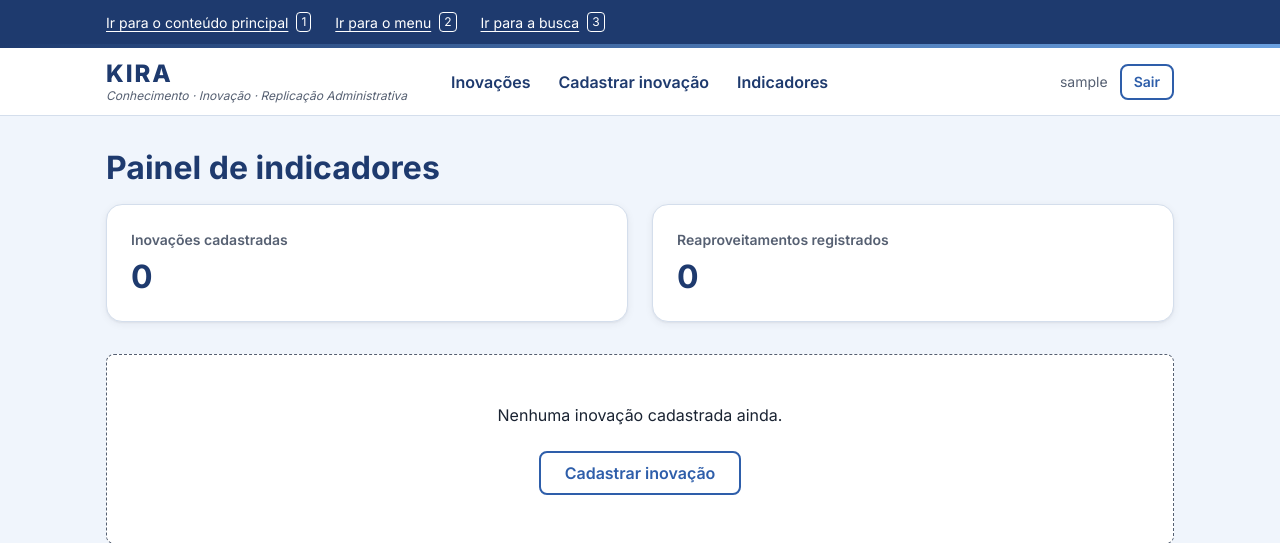
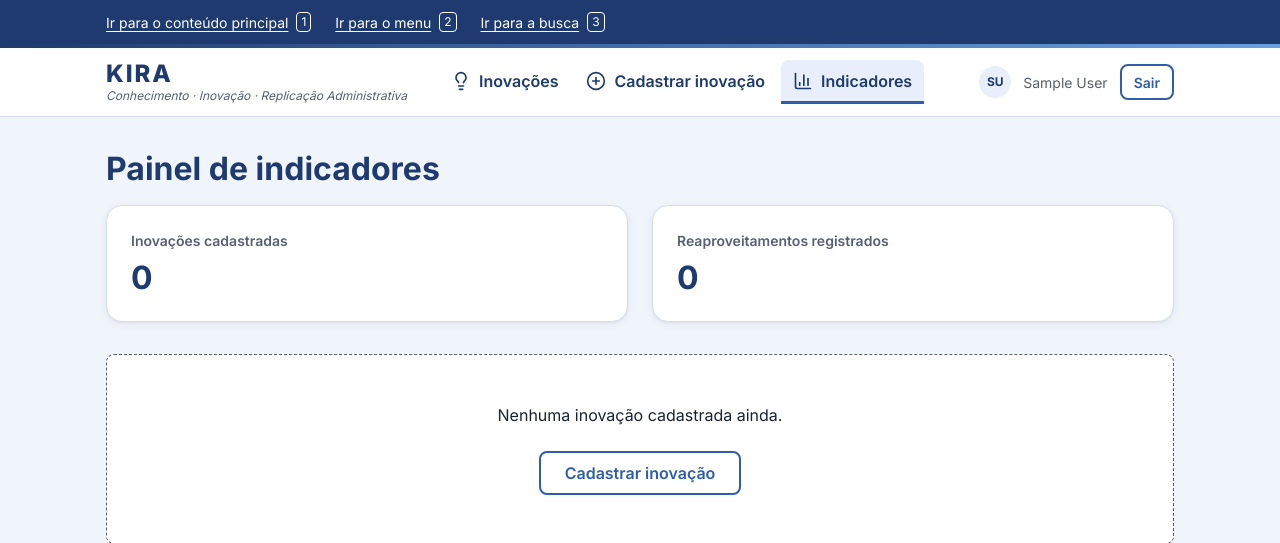
Before and after one commit to SofiaNascimento/kira-repositorio-inovacoes, a Django app: page /indicadores/ in a window 1280 px wide. Shown: the top 543 px of the page. Run offline with Django 5.2, Linux system fonts and the light colour scheme; the visitor is signed in with stand-in values (Sample User, id 1); data that the repository does not hold is empty.

Commit message:
feat(design): marca a pagina atual no menu com icones
O nav vira nav#menu com o icone do Lucide antes de cada texto e aria-current (page no destino, true na secao) pelo processor da casca; a area do usuario mostra as iniciais decorativas e o nome completo num span sem atributo. Ajusta os testes antigos autorizados T-A (links do cabecalho pelo href e texto exibido), T-E (sem svg so no main do painel vazio) e T-F (span Ana Souza). RED-16 a RED-20, RED-22. 19 testes novos; 1118 passando.

```diff
--- a/templates/base.html
+++ b/templates/base.html
@@ -31,15 +31,18 @@
     <div class="container cabecalho">
       {% include "marca.html" with link=True %}
       {% if user.is_authenticated %}
-        {# INOV-38: o cadastro e alcancavel de qualquer pagina interna. #}
-        <nav aria-label="Principal">
-          <a href="{% url 'inovacoes:lista' %}">Inovações</a>
-          <a href="{% url 'inovacoes:nova' %}">Cadastrar inovação</a>
+        {# INOV-38: o cadastro e alcancavel de qualquer pagina interna. RED-16: icone antes do texto; #}
+        {# RED-17, RED-18: aria-current pelo context processor da casca (menu_atual, menu_estado). #}
+        <nav id="menu" aria-label="Principal">
+          <a href="{% url 'inovacoes:lista' %}"{% if menu_atual == "inovacoes" %} aria-current="{{ menu_estado }}"{% endif %}>{% include "icones/lampada.svg" %}Inovações</a>
+          <a href="{% url 'inovacoes:nova' %}"{% if menu_atual == "nova" %} aria-current="{{ menu_estado }}"{% endif %}>{% include "icones/circulo-mais.svg" %}Cadastrar inovação</a>
           {# REAP-28: o painel de indicadores (RF10). #}
-          <a href="{% url 'indicadores:painel' %}">Indicadores</a>
+          <a href="{% url 'indicadores:painel' %}"{% if menu_atual == "indicadores" %} aria-current="{{ menu_estado }}"{% endif %}>{% include "icones/grafico-barras.svg" %}Indicadores</a>
         </nav>
         <div class="usuario">
-          <span>{{ user.get_username }}</span>
+          {# RED-20: iniciais decorativas; o nome completo (ou o username) num span sem atributo. #}
+          <span class="usuario__iniciais" aria-hidden="true">{% if user.first_name %}{{ user.first_name|first|upper }}{{ user.last_name|first|upper }}{% else %}{{ user.get_username|first|upper }}{% endif %}</span>
+          <span>{{ user.get_full_name|default:user.get_username }}</span>
           {# LogoutView so aceita POST: sair e um formulario, nao um link. #}
           <form method="post" action="{% url 'contas:sair' %}">
             {% csrf_token %}
--- a/templates/kira.css
+++ b/templates/kira.css
@@ -184,17 +184,31 @@ body > header {
 /* §3: a tagline e o unico uso de italico. */
 .marca__tagline { font-size: var(--fs-xs); font-style: italic; color: var(--text-muted); }
 
+/* Menu (§5.2 v2; RED-16, RED-19, RED-22): icone antes do texto; no celular os itens
+   quebram de linha, sem virar so icone. */
 nav[aria-label=Principal] { display: flex; flex-wrap: wrap; gap: var(--space-1); }
 nav[aria-label=Principal] a {
+  display: inline-flex;
+  align-items: center;
+  gap: var(--space-2);
+  min-height: 44px;
   padding: var(--space-2) var(--space-3);
-  border-radius: var(--raio);
+  border-bottom: 3px solid transparent;
+  border-radius: var(--raio) var(--raio) 0 0;
   color: var(--brand-navy);
   font-weight: 600;
   text-decoration: none;
   transition: background-color var(--transicao);
 }
+nav[aria-label=Principal] svg { flex: none; }
 nav[aria-label=Principal] a:hover { background: var(--bg); }
+/* Pagina atual (pagina ou secao): fundo suave e barra de 3px, nao so a cor (WCAG 1.4.1). */
+nav[aria-label=Principal] a[aria-current] {
+  background: var(--info-tint);
+  border-bottom: 3px solid var(--brand-blue);
+}
 
+/* Area do usuario (RED-20): iniciais decorativas, nome e o Sair. */
 .usuario {
   display: flex;
   align-items: center;
@@ -202,6 +216,18 @@ nav[aria-label=Principal] a:hover { background: var(--bg); }
   margin-left: auto;
   color: var(--text-muted);
   font-size: var(--fs-sm);
+}
+.usuario__iniciais {
+  display: inline-flex;
+  align-items: center;
+  justify-content: center;
+  width: 32px;
+  height: 32px;
+  border-radius: var(--raio-pilula);
+  background: var(--info-tint);
+  color: var(--brand-navy);
+  font-size: var(--fs-xs);
+  font-weight: 700;
 }
 .usuario form { margin: 0; }
 
```
Also changed, not shown: indicadores/tests/test_views_painel.py (+2 -1 lines), inovacoes/tests/test_folha_v2.py (+33 -0 lines), inovacoes/tests/test_views_cabecalho.py (+41 -5 lines), inovacoes/tests/test_views_sistema_design.py (+2 -1 lines), nucleo/tests/test_casca.py (+123 -0 lines), .specs/features/fundacao-do-redesign/spec.md, .specs/features/fundacao-do-redesign/tasks.md.
